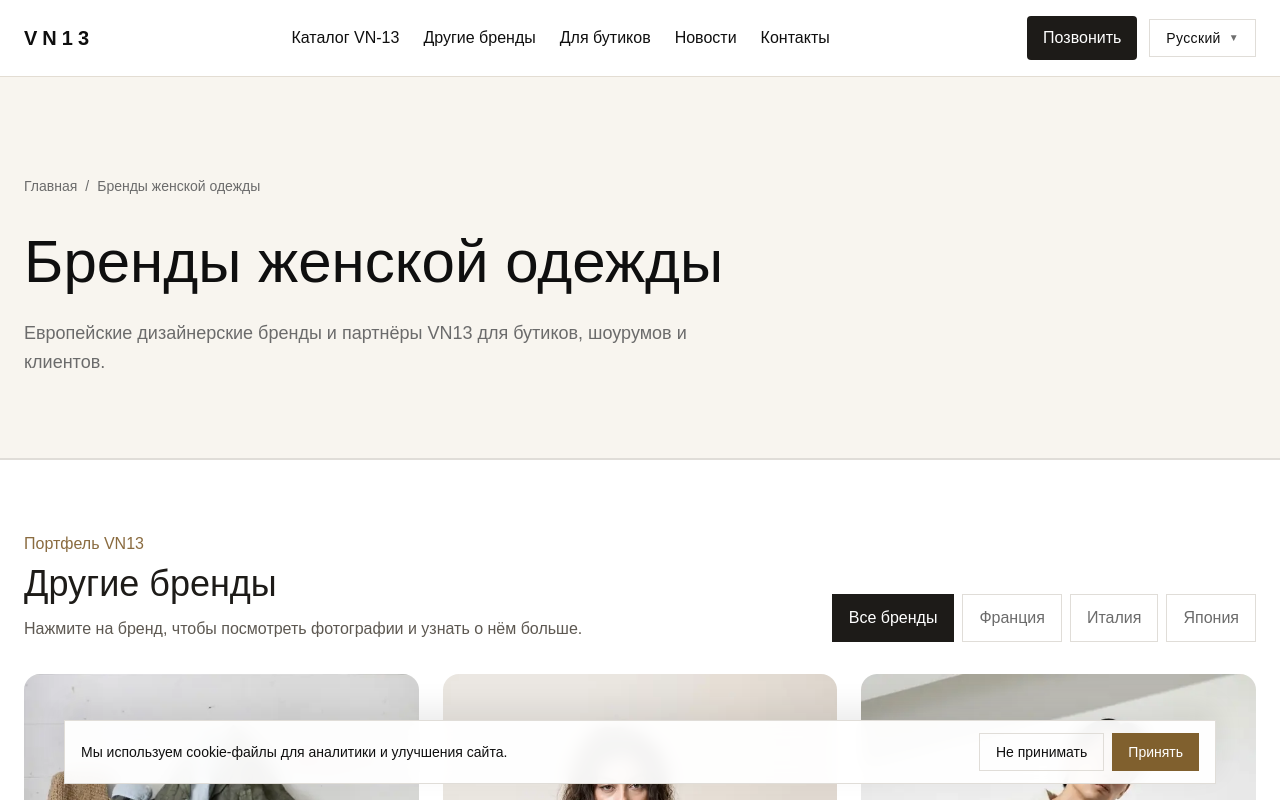
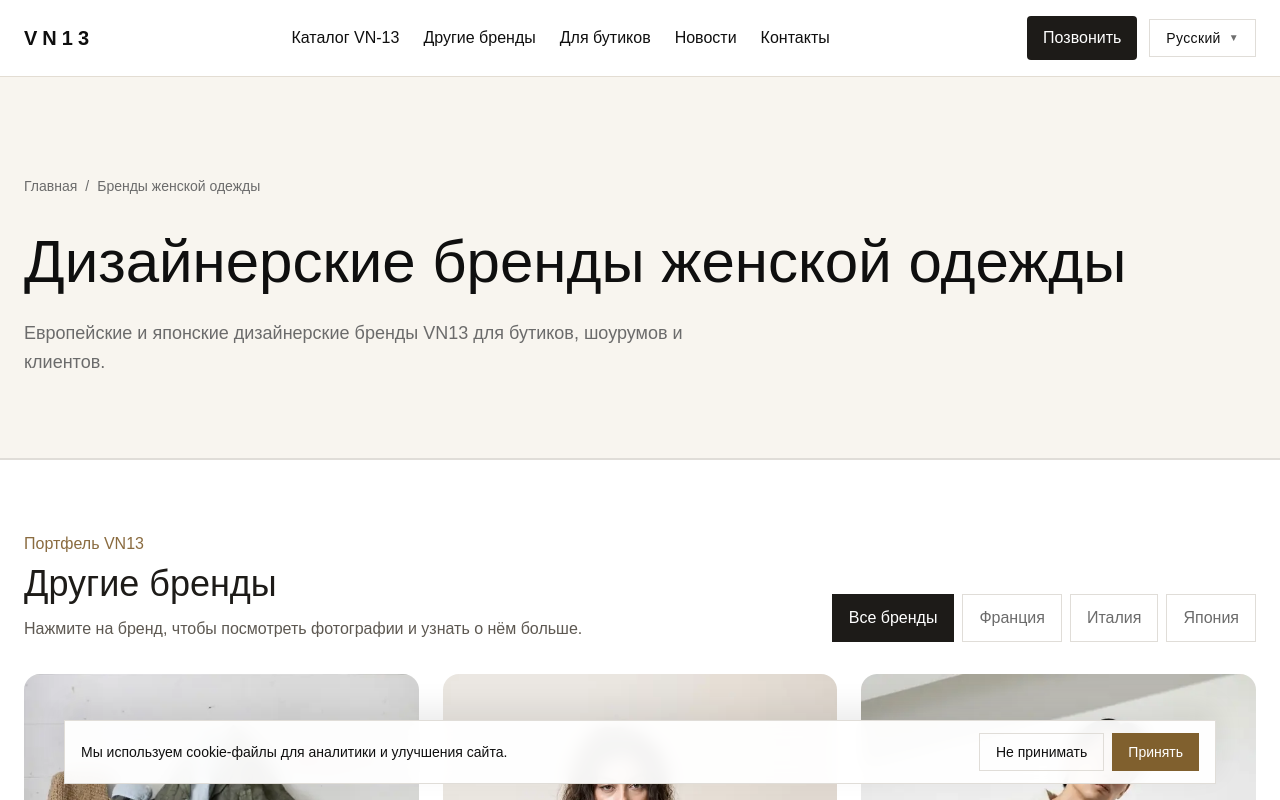
Before and after one commit to coffeeshop13/vn-13, a Next.js app: page /brands in a window 1280 px wide. Shown: the top 800 px of the page. Built offline with nearby package versions, Linux system fonts and the light colour scheme.

Commit message:
Expand designer brand search intent

```diff
--- a/app/brands/page.tsx
+++ b/app/brands/page.tsx
@@ -7,13 +7,16 @@ import { absoluteUrl, createMetadata, SITE_NAME } from '@/lib/seo'
 import { brandPortfolio } from '@/lib/brand-portfolio'
 
 export const metadata: Metadata = createMetadata({
-  title: 'Бренды женской одежды | Европейские дизайнеры VN13',
+  title: 'Бренды женской одежды | Европейские и японские дизайнеры VN13',
   description:
-    'Бренды женской одежды в портфеле VN13: европейские дизайнеры из Франции, Италии, Японии, Великобритании и Кореи для клиентов, бутиков и шоурумов.',
+    'Дизайнерские бренды женской одежды в портфеле VN13: марки из Франции, Италии, Японии, Великобритании и Кореи для клиентов, бутиков и шоурумов.',
   path: '/brands',
   keywords: [
     'бренды женской одежды',
     'европейские бренды женской одежды',
+    'японские бренды женской одежды',
+    'итальянские бренды женской одежды',
+    'французские бренды женской одежды',
     'дизайнерские бренды одежды',
     'премиальные бренды женской одежды',
   ],
@@ -66,10 +69,10 @@ export default function BrandsPage() {
             <span aria-current="page">Бренды женской одежды</span>
           </nav>
           <h1 className="text-4xl md:text-6xl font-light leading-tight mb-3 md:mb-5" style={{ color: '#0f0f0f' }}>
-            Бренды женской одежды
+            Дизайнерские бренды женской одежды
           </h1>
           <p className="text-base md:text-lg leading-7 md:leading-relaxed max-w-2xl" style={{ color: '#6b6b6b' }}>
-            Европейские дизайнерские бренды и партнёры VN13 для бутиков, шоурумов и клиентов.
+            Европейские и японские дизайнерские бренды VN13 для бутиков, шоурумов и клиентов.
           </p>
         </div>
       </section>
```
